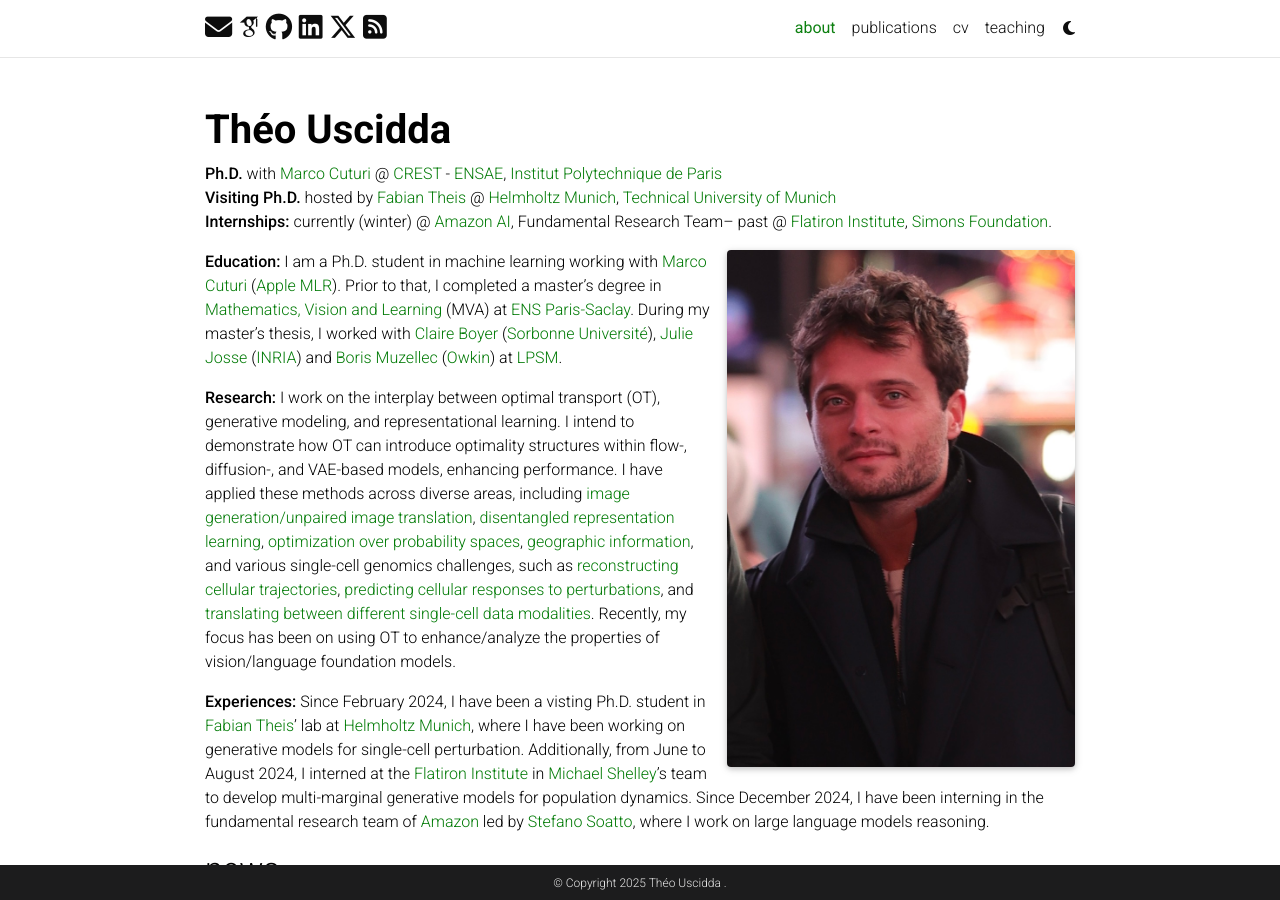
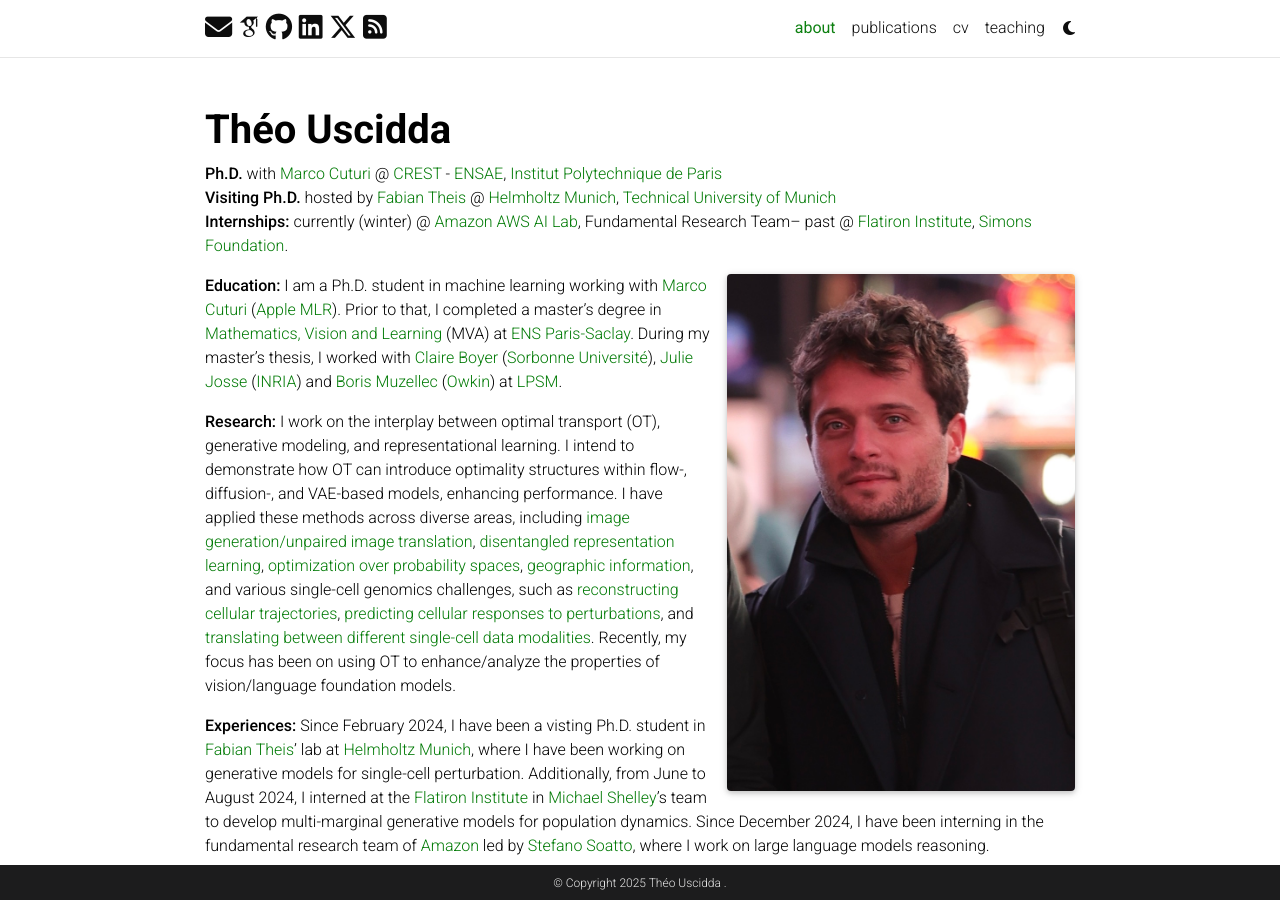
Before and after one commit to theouscidda6/theouscidda6.github.io, a Jekyll site: the page built from _pages/about.md, in a window 1280 px wide and 900 px high. Built offline with Jekyll 4.4.1, drawn with Linux system fonts in a browser that asks for light colours; full-size pictures stand in for the smaller copies a plugin makes; some web fonts are replaced; comment, search, counter and statistics services are not loaded; a style sheet for code colours, icons or effects is not loaded.

```diff
--- a/_pages/about.md
+++ b/_pages/about.md
@@ -5,7 +5,7 @@
 subtitle: |+
   <strong>Ph.D.</strong> with <a href="https://marcocuturi.net/">Marco Cuturi</a> @ <a href="https://crest.science/">CREST</a> - <a href="https://www.ensae.fr/">ENSAE</a>, <a href="https://www.ip-paris.fr/">Institut Polytechnique de Paris</a> <br>
   <strong>Visiting Ph.D.</strong> hosted by <a href="https://www.helmholtz-munich.de/en/icb/pi/fabian-theis">Fabian Theis</a> @ <a href="https://www.helmholtz-munich.de/en/icb/pi/fabian-theis">Helmholtz Munich</a>, <a href="https://www.tum.de/en/">Technical University of Munich</a> <br>
-  <strong>Internships:</strong> currently (winter) @ <a href="https://www.amazon.science/"> Amazon AI</a>, Fundamental Research Team– past @ <a href="https://www.simonsfoundation.org/flatiron/">Flatiron Institute</a>, <a href="https://www.simonsfoundation.org/">Simons Foundation</a>.
+  <strong>Internships:</strong> currently (winter) @ <a href="https://www.amazon.science/"> Amazon AWS AI Lab</a>, Fundamental Research Team– past @ <a href="https://www.simonsfoundation.org/flatiron/">Flatiron Institute</a>, <a href="https://www.simonsfoundation.org/">Simons Foundation</a>.
 
 profile:
   # align: left
```
